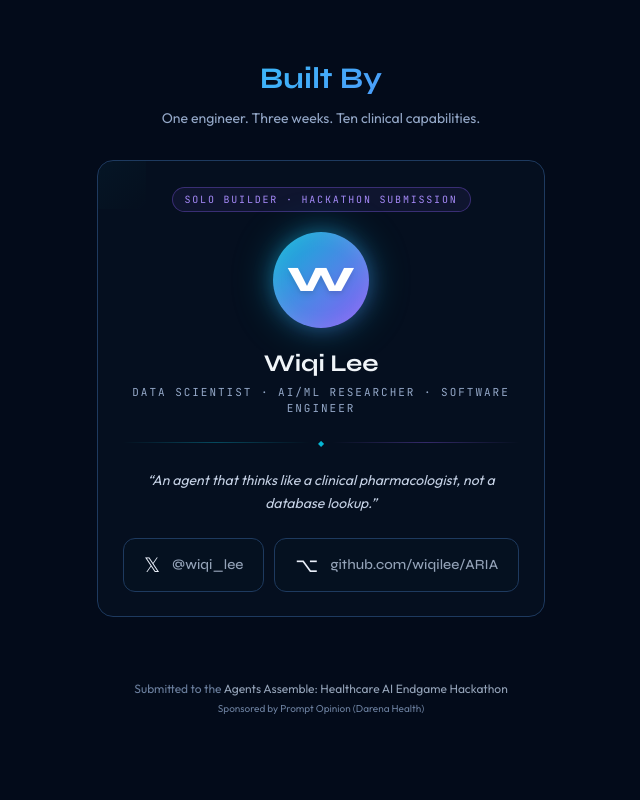
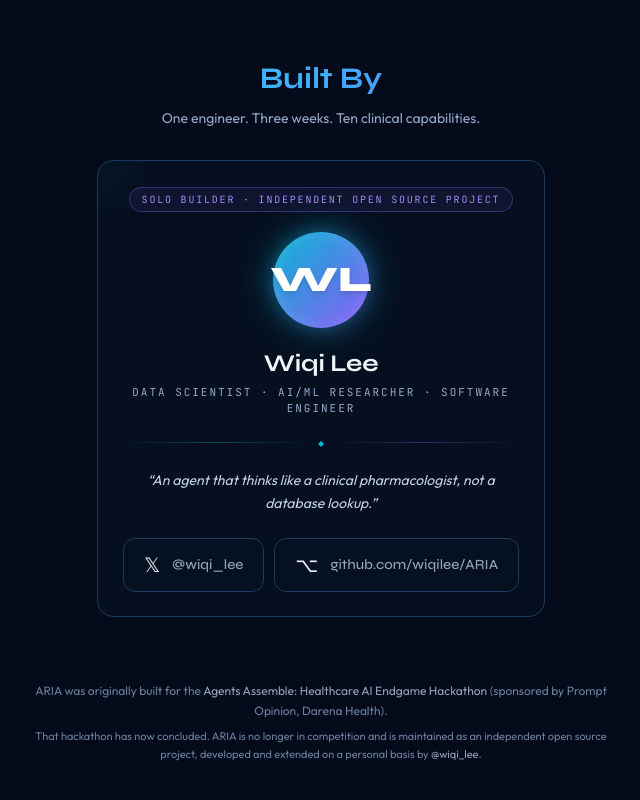
Before and after one commit to wiqilee/ARIA, a Next.js app in the folder frontend/: page /about in a window 1280 px wide. Shown: the part 2826-3626 px from the top of the page, without its empty margins (319-959 px from the left). Built offline with nearby package versions, Linux system fonts and the light colour scheme.

Commit message:
docs: update README and about page

```diff
--- a/frontend/src/app/about/page.tsx
+++ b/frontend/src/app/about/page.tsx
@@ -516,7 +516,7 @@ export default function AboutPage() {
                   fontFamily: "var(--font-mono, ui-monospace)",
                 }}
               >
-                Solo Builder · Hackathon Submission
+                Solo Builder · Independent Open Source Project
               </div>
 
               {/* Avatar with multi-ring glow */}
@@ -540,7 +540,7 @@ export default function AboutPage() {
                   }}
                 >
                   <span className="text-4xl font-display font-black text-white drop-shadow-md">
-                    W
+                    WL
                   </span>
                 </div>
               </div>
@@ -613,23 +613,36 @@ export default function AboutPage() {
           </div>
         </RevealSection>
 
-        {/* ── Hackathon Badge ── */}
+        {/* ── Project Origin ── */}
         <RevealSection>
-          <div className="text-center">
-            <p className="text-text-muted text-xs">
-              Submitted to the{" "}
+          <div className="text-center max-w-xl mx-auto">
+            <p className="text-text-muted text-xs leading-relaxed">
+              ARIA was originally built for the{" "}
               <a
-                href="https://agents-assemble.devpost.com"
+                href="https://devpost.com/software/aria-adaptive-risk-intelligence-for-polypharmacy-assessment"
                 target="_blank"
                 rel="noopener noreferrer"
                 className="transition-colors duration-300 hover:text-[#06b6d4]"
                 style={{ color: "#94a3b8" }}
               >
                 Agents Assemble: Healthcare AI Endgame Hackathon
+              </a>{" "}
+              (sponsored by Prompt Opinion, Darena Health).
+            </p>
+            <p className="text-text-muted text-[11px] mt-2 leading-relaxed">
+              That hackathon has now concluded. ARIA is no longer in competition
+              and is maintained as an independent open source project, developed
+              and extended on a personal basis by{" "}
+              <a
+                href="https://x.com/wiqi_lee"
+                target="_blank"
+                rel="noopener noreferrer"
+                className="transition-colors duration-300 hover:text-[#06b6d4]"
+                style={{ color: "#94a3b8" }}
+              >
+                @wiqi_lee
               </a>
-            </p>
-            <p className="text-text-muted text-[10px] mt-1">
-              Sponsored by Prompt Opinion (Darena Health)
+              .
             </p>
           </div>
         </RevealSection>
```
Also changed, not shown: 1 other file (tests, documents, lock files or other folders).
